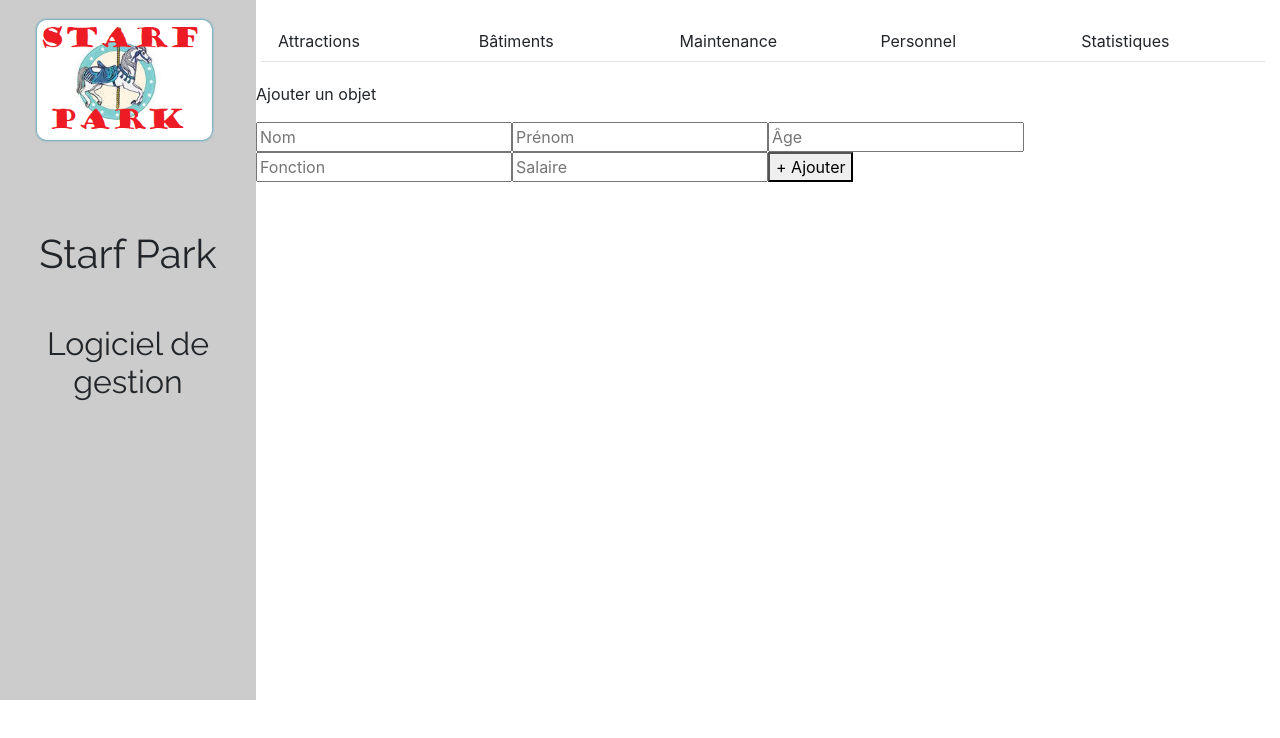
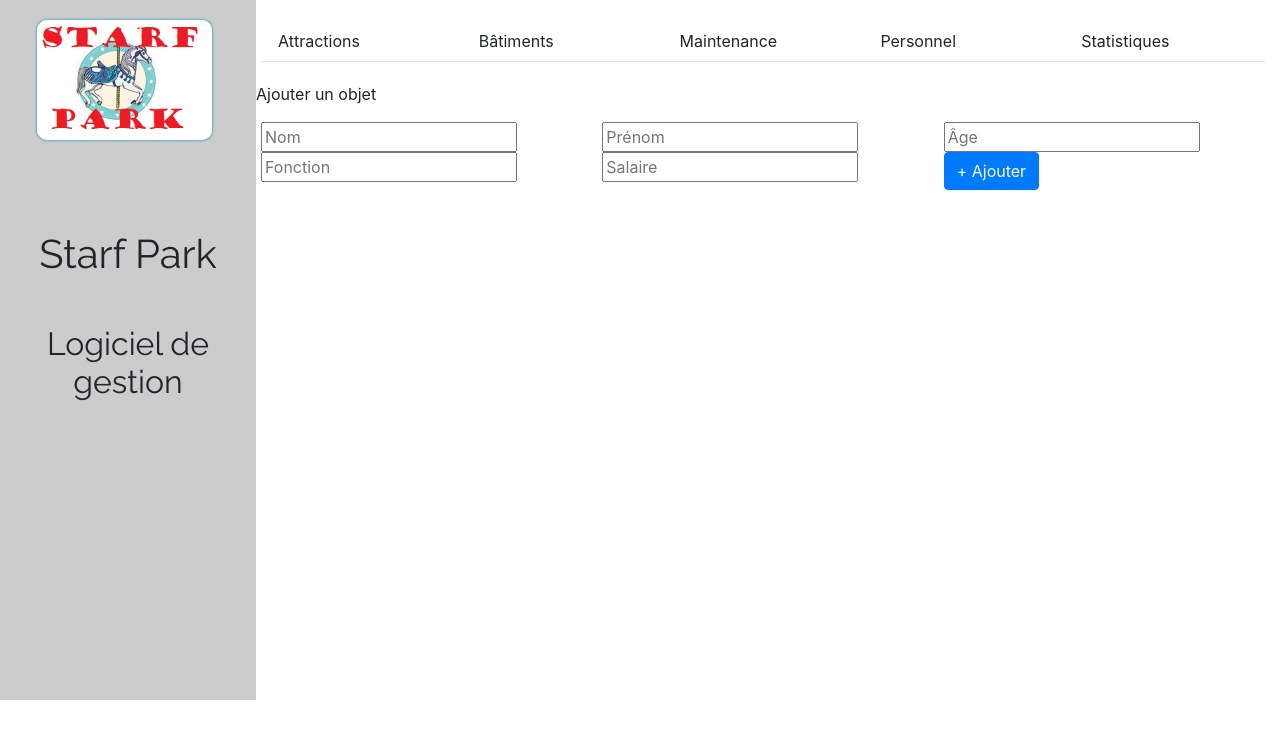
Before and after one commit to Kingsun21/Parc-d-attraction-UX-UI, a React (Create React App) app: page / in a window 1280 px wide. Shown: the top 738 px of the page. Built offline with nearby package versions, Linux system fonts and the light colour scheme.

Commit message:
Ajout de bootstrap sur le formulaire personnel

```diff
--- a/src/App.js
+++ b/src/App.js
@@ -210,27 +210,41 @@ class App extends Component {
         </div>
 
 
-        <div style={{textAlign: "left", maxWidth: 800, margin: "auto"}}>
+        <div style={{textAlign: "left", maxWidth: "auto", margin: "auto"}}>
           <p>Ajouter un objet</p>
+          <div class="form-row">
+            <div class="col">
               <input type="text" placeholder="Nom" value={this.state.newItem1}
                 onChange={e => this.updateInput("newItem1", e.target.value)}/>
+            </div>
+            <div class="col">
               <input type="text" placeholder="Prénom" value={this.state.newItem2}
                 onChange={e => this.updateInput("newItem2", e.target.value)}/>
+            </div>
+            <div class="col">
               <input type="text" placeholder="Âge" value={this.state.newItem3}
                 onChange={e => this.updateInput("newItem3", e.target.value)}/>
+            </div>
+            <div class="col">
               <input type="text" placeholder="Fonction" value={this.state.newItem4}
                 onChange={e => this.updateInput("newItem4", e.target.value)}/>
+            </div>
+            <div class="col">
               <input type="text" placeholder="Salaire" value={this.state.newItem5}
                 onChange={e => this.updateInput("newItem5", e.target.value)}/>
-          <button onClick={() => this.addItem()}>
+            </div>
+            <div class="col">
+              <button class="btn btn-primary" onClick={() => this.addItem()}>
                 &#43; Ajouter
               </button>
+            </div>
+          </div>
           <br/>
           <br/>
-          <ul>
+          <ul class="list-group">
             {this.state.list.map(item => {
               return (
-                <li style={{width: "auto"}} key={item.id}>
+                <li class="list-group-item" style={{width: "auto"}} key={item.id}>
                   {item.value1}
                   &#160;
                   {item.value2}
@@ -241,7 +255,7 @@ class App extends Component {
                   &#160;
                   {item.value5}
                   &#160;
-                  <button onClick={() => this.deleteItem(item.id)}>
+                  <button class="btn btn-danger" onClick={() => this.deleteItem(item.id)}>
                     Supprimer
                   </button>
                 </li>
```
Lines whose indentation alone changed are shown as unchanged.
